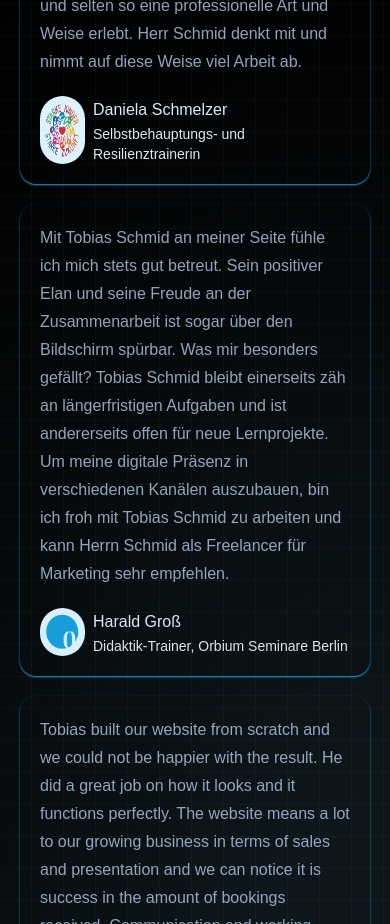
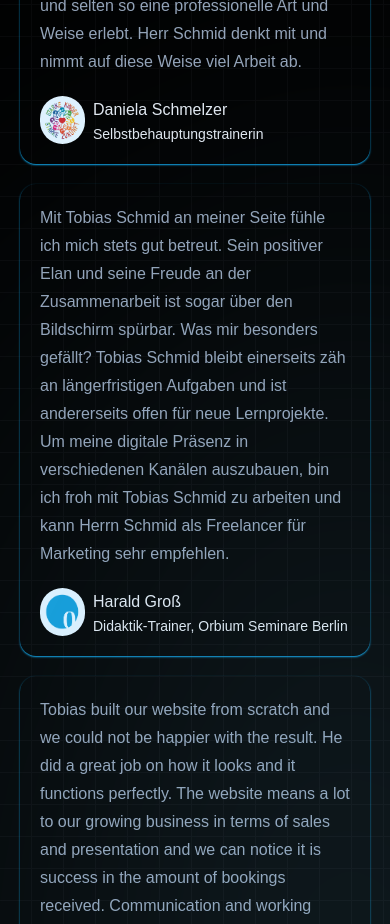
Before and after one commit to tobiholic/developer.tobischmid.com, a Next.js app: page / in a window 390 px wide. Shown: the part 4380-5304 px from the top of the page. Built offline with nearby package versions, Linux system fonts and the light colour scheme.

Commit message:
update layout / trainerin

```diff
--- a/app/layout.tsx
+++ b/app/layout.tsx
@@ -59,7 +59,11 @@ export default function RootLayout({
       lang="en"
       className="selection:bg-sky-500 selection:bg-opacity-20 scroll-smooth"
     >
-      <body>{children}</body>
+      <body
+        className={`${geistSans.variable} ${geistMono.variable} antialiased`}
+      >
+        {children}
+      </body>
     </html>
   );
 }
--- a/app/page.tsx
+++ b/app/page.tsx
@@ -468,8 +468,11 @@ export default function Home() {
                 />
                 <div>
                   <p className="text-slate-200">Daniela Schmelzer</p>
-                  <p className="text-slate-200 text-sm">
+                  <p className="text-slate-200 text-sm hidden sm:block">
                     Selbstbehauptungs- und Resilienztrainerin
+                  </p>
+                  <p className="text-slate-200 text-sm sm:hidden">
+                    Selbstbehauptungstrainerin
                   </p>
                 </div>
               </div>
```
